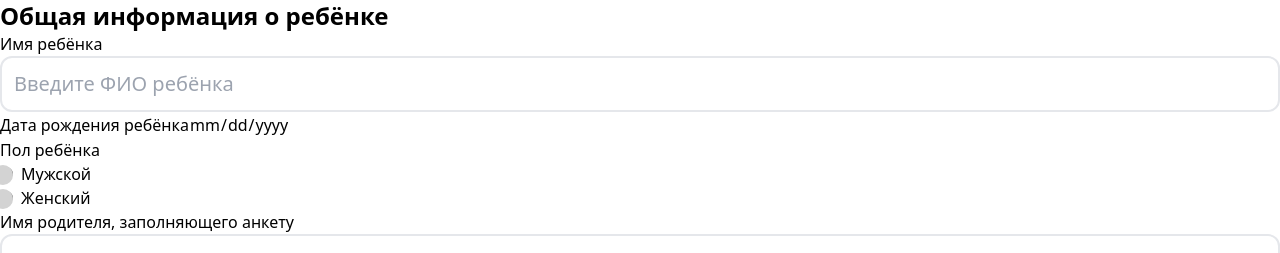
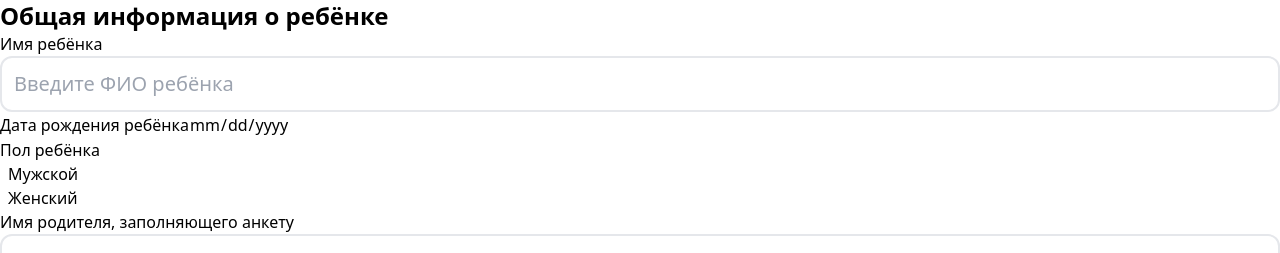
Before and after one commit to Staish69batareyka/test_work, a React (Vite) app: page /survey in a window 1280 px wide. Shown: the top 253 px of the page. Built offline with nearby package versions, Linux system fonts and the light colour scheme.

Commit message:
FIX
Поправила баг с вводом в textarea и выбором пола ребенка

```diff
--- a/src/components/Survey/Survey.tsx
+++ b/src/components/Survey/Survey.tsx
@@ -2,9 +2,8 @@ import style from "./../../Core.module.scss"
 import Ranger from "./Ranger.tsx";
 import {data} from "./../data.tsx"
 import {Link} from "react-router-dom";
-import {useDispatch, useSelector} from "react-redux";
+import { useSelector} from "react-redux";
 import type { RootState } from "../Features/store/store.ts";
-import type { AppDispatch } from "../Features/store/store.ts";
 import {useState} from "react";
 
 import thunbs_1 from "./../../assets/img/thumbs-up.svg"
@@ -18,7 +17,6 @@ export function Survey() {
     const taskId = useSelector((state: RootState) => {
         return state.upload.taskId;
     });
-    const dispatch: AppDispatch = useDispatch();
     const [form, setForm] = useState({
         childName: "",
         childBirth: "",
@@ -98,25 +96,19 @@ export function Survey() {
                         <label className="block">Пол ребёнка</label>
                         <div className="flex items-center gap-10 ml-5">
                             <div className="flex items-center">
-                                <input
-                                    type="radio"
-                                    name="gender"
-                                    value="male"
-                                    checked={form.gender === "male"}
-                                    onChange={handleInputChange}
-                                />
-                                <label htmlFor="man" className={style.label_radio}>Мужской</label>
-                            </div>
+                                <input className={style.radio}
+                                       type="radio"
+                                       name="gender"
+                                       id="man"
+                                       onChange={handleInputChange}/>
+                                <label htmlFor="man" className={style.label_radio}>Мужской</label></div>
                             <div className="flex items-center">
-                                <input
-                                    type="radio"
-                                    name="gender"
-                                    value="female"
-                                    checked={form.gender === "female"}
-                                    onChange={handleInputChange}
-                                />
-                                <label htmlFor="woman" className={style.label_radio}>Женский</label>
-                            </div>
+                                <input className={style.radio}
+                                       type="radio"
+                                       name="gender"
+                                       id="woman"
+                                       onChange={handleInputChange}/>
+                                <label htmlFor="woman" className={style.label_radio}>Женский</label></div>
                         </div>
                     </div>
 
@@ -178,7 +170,6 @@ export function Survey() {
                         <textarea
                             className={style.textarea}
                             name="additional-1"
-                            value={form.additional}
                             onChange={handleInputChange}
                         />
                     </div>
@@ -188,7 +179,6 @@ export function Survey() {
                         <textarea
                             className={style.textarea}
                             name="additional-2"
-                            value={form.additional}
                             onChange={handleInputChange}
                         />
                     </div>
@@ -198,7 +188,6 @@ export function Survey() {
                         <textarea
                             className={style.textarea}
                             name="additiona-3"
-                            value={form.additional}
                             onChange={handleInputChange}
                         />
                     </div>
@@ -208,7 +197,6 @@ export function Survey() {
                         <textarea
                             className={style.textarea}
                             name="additional-4"
-                            value={form.additional}
                             onChange={handleInputChange}
                         />
                     </div>
```
